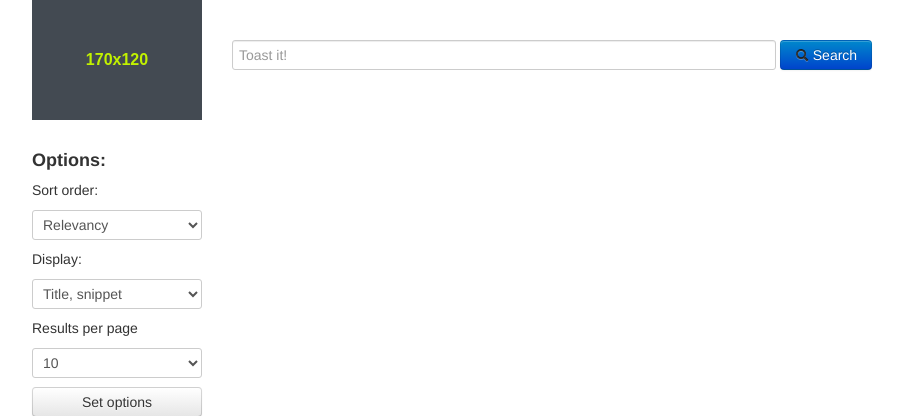
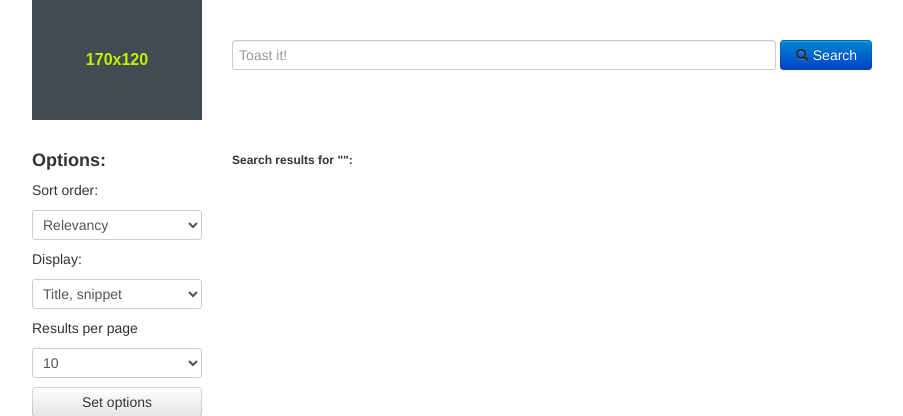
Before and after one commit to gabrielmiller/Py-Webscraper, a Flask app: template templates/search.html in a window 1280 px wide. Shown: the top 416 px of the page, without its empty margins (23-926 px from the left). Run offline with Flask 2, Linux system fonts and the light colour scheme; the template is opened without the code that fills it: most values are stand-ins (such as "Sample title", 1, 10 or a date in 2020); parts of the project's set-up code (start-up, migrations or seed data) failed here and were passed over.

Commit message:
Adds header element to explain search results on search template page.

```diff
--- a/templates/search.html
+++ b/templates/search.html
@@ -16,7 +16,7 @@
 
         <!-- <h3>Search results for '{{ context.query }}':</h3> -->
         {% if context.DEBUG==True %}<h5>{{ context }}</h5>{% endif %}
-        <h6>{{ context.query }}</h6>
+        <h6>Search results for "<i>{{ context.query }}</i>":</h6>
 
         <!-- Iterate through search results and paginate -->
 
```
